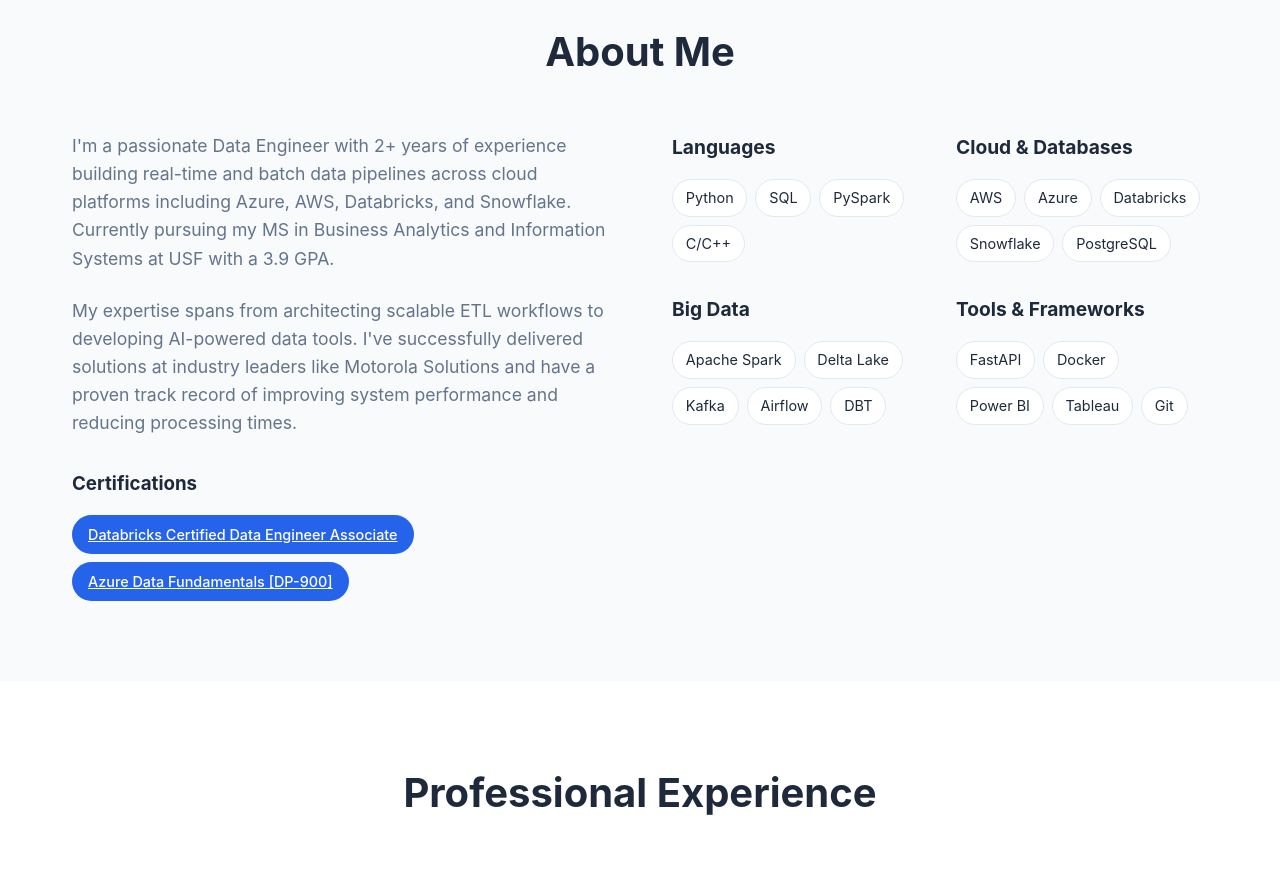
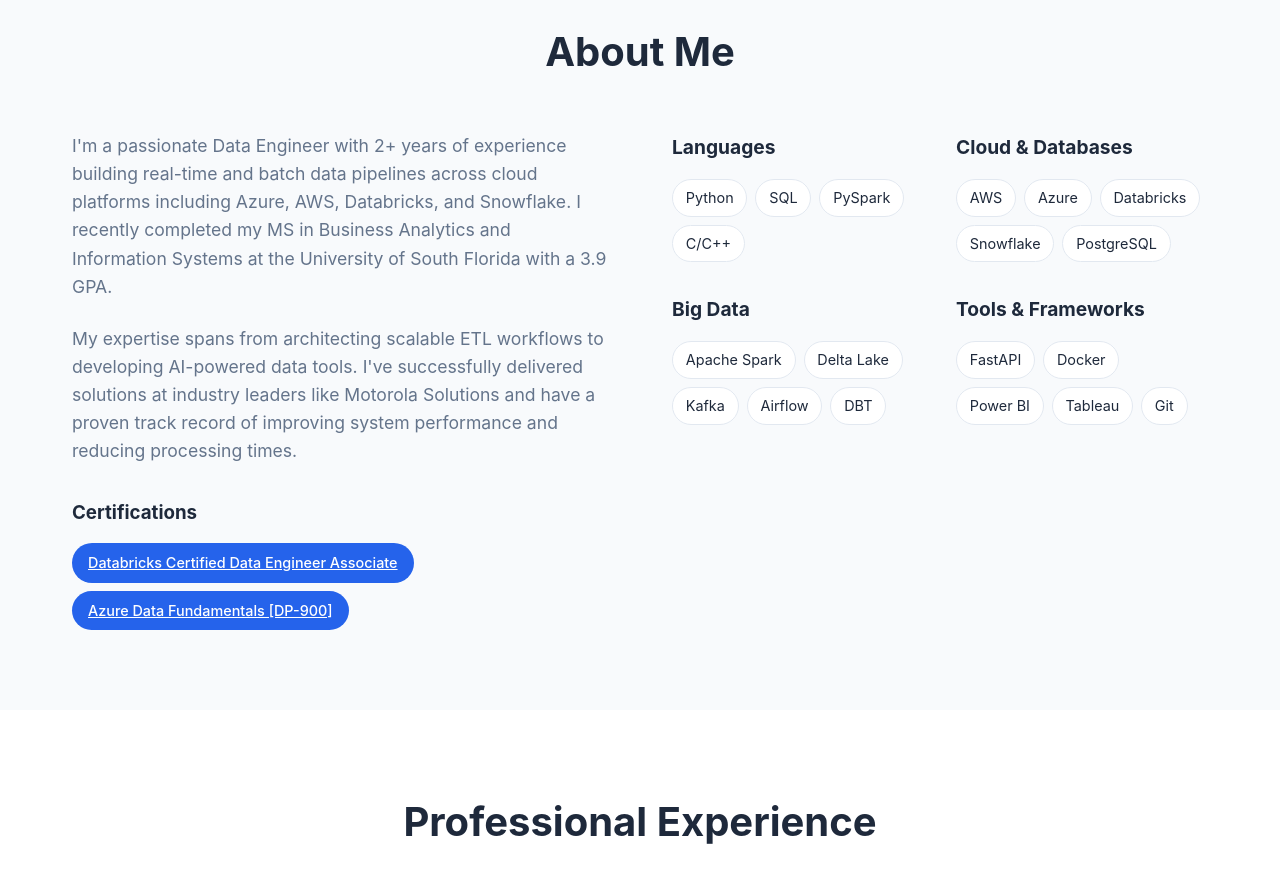
Before and after one commit to anish-gogineni/Portfolio, a plain HTML site: page index.html in a window 1280 px wide. Shown: the part 860-1729 px from the top of the page. Drawn offline with Linux system fonts and the light colour scheme.

Commit message:
updated about me

```diff
--- a/index.html
+++ b/index.html
@@ -67,7 +67,7 @@
                 <h2>About Me</h2>
                 <div class="about-content">
                     <div class="about-text">
-                        <p>I'm a passionate Data Engineer with 2+ years of experience building real-time and batch data pipelines across cloud platforms including Azure, AWS, Databricks, and Snowflake. Currently pursuing my MS in Business Analytics and Information Systems at USF with a 3.9 GPA.</p>
+                        <p>I'm a passionate Data Engineer with 2+ years of experience building real-time and batch data pipelines across cloud platforms including Azure, AWS, Databricks, and Snowflake. I recently completed my MS in Business Analytics and Information Systems at the University of South Florida with a 3.9 GPA.</p>
                         <p>My expertise spans from architecting scalable ETL workflows to developing AI-powered data tools. I've successfully delivered solutions at industry leaders like Motorola Solutions and have a proven track record of improving system performance and reducing processing times.</p>
                         <div class="certifications">
                             <h3>Certifications</h3>
```
